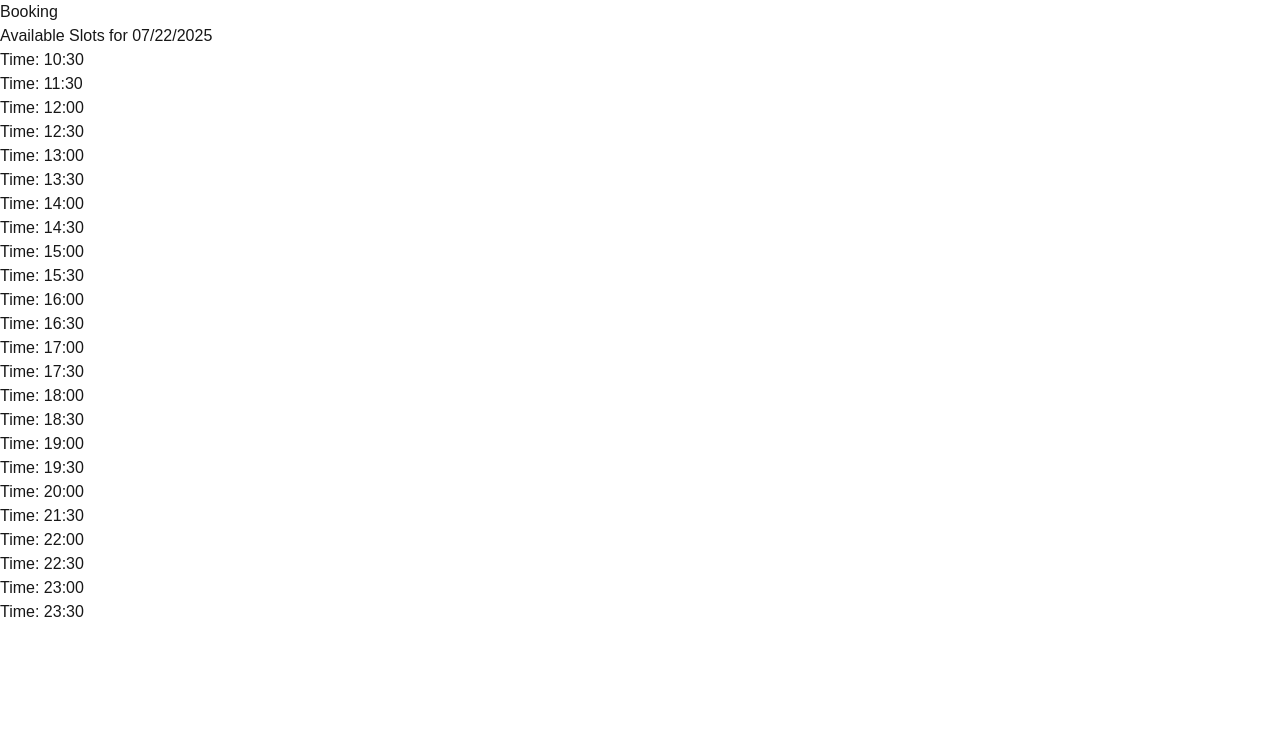
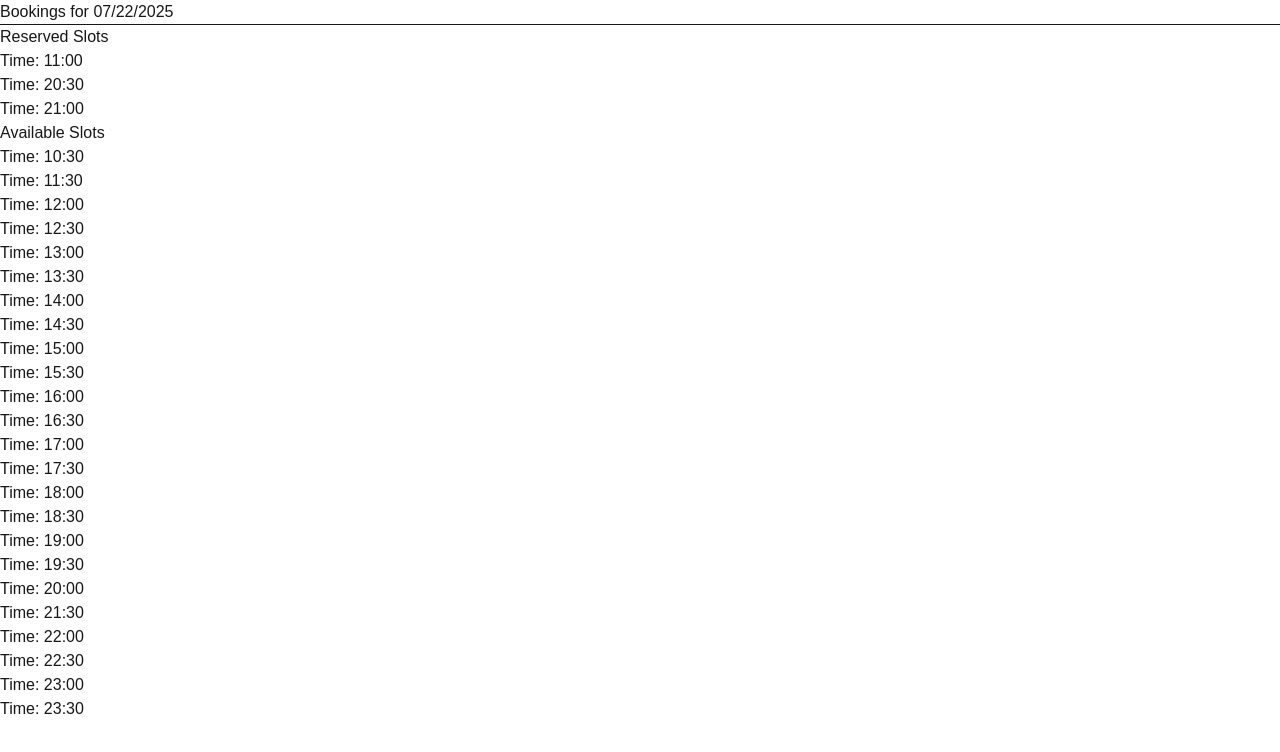
Before and after one commit to klyzecarize/Interview, a Next.js app in the folder my-booking/: page / in a window 1280 px wide. Shown: the top 752 px of the page. Built offline with nearby package versions, Linux system fonts and the light colour scheme.

Commit message:
interview-4: code cleaning

```diff
--- a/my-booking/src/app/page.js
+++ b/my-booking/src/app/page.js
@@ -4,21 +4,20 @@ import moment from "moment";
 export default function Home() {
 
   let currentDate = moment();
-  let allSlots = GetSlots(currentDate);
-  // let bookedSlots = ["10:00", "10:30", "11:00"];
   let bookedSlots = ["21:00", "20:30", "11:00"];
-  allSlots = allSlots
-  .filter((slot) => {
-    if (!bookedSlots.includes(slot.toString())) {
-      return slot >= currentDate.format("HH:mm");
-    }
-  });
-  // allSlots.shift();
+  let allSlots = GetNextAvailableSlot(bookedSlots, currentDate);
 
   return (
     <>
-      <h1>Booking</h1>
-      <h1>Available Slots for {currentDate.format("MM/DD/YYYY")}</h1>
+      <h1>Bookings for {currentDate.format("MM/DD/YYYY")}</h1>
+      <hr/>
+      <h1>Reserved Slots</h1>
+      {
+        bookedSlots.sort().map( (timeSlot, index) => {
+          return <Slots key={index} time={timeSlot} />
+        })
+      }
+      <h1>Available Slots</h1>
       {
         allSlots.map( (timeSlot, index) => {
           return <Slots key={index} time={timeSlot} />
@@ -28,19 +27,23 @@ export default function Home() {
   );
 }
 
-function GetSlots (setTime) {
+function GetNextAvailableSlot (bookings, setDate) {
   let slots = [];
-  let setRemainingHours = (23 - setTime.get('hour')) * 2;
-  let currentTime = setTime;
+  let setRemainingHours = (23 - setDate.get('hour')) * 2;
+  let currentTime = setDate;
   currentTime = moment();
   currentTime.set({minute:0});
 
-  // slots.push(currentTime.format("HH:mm"));
-
   for (let i = 0; i <= setRemainingHours; i++) {
-    currentTime.add({minute:30})
+    currentTime.add({minute:30});
     slots.push(currentTime.format("HH:mm"));
   }
 
+  slots = slots.filter((slot) => {
+    if (!bookings.includes(slot.toString())) {
+      return slot >= setDate.format("HH:mm");
+    }
+  });
+
   return slots;
 }
```
